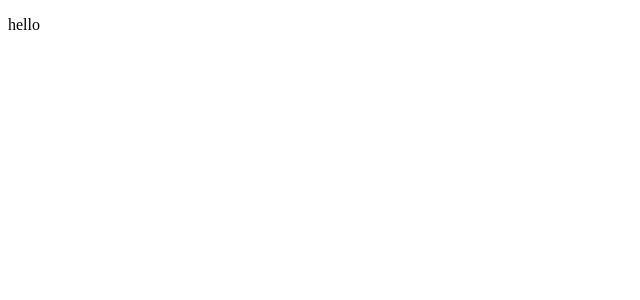
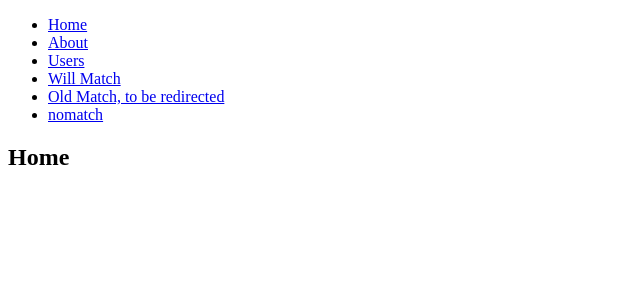
Before and after one commit to mmmoikim/webpack-react-setting, a React app: page / in a window 1280 px wide. Shown: the top 300 px of the page, without its empty margins (0-640 px from the left). Built offline with nearby package versions, Linux system fonts and the light colour scheme; the HTML template or start-up script is replaced by a standard one.

Commit message:
add react router

```diff
--- /dev/null
+++ b/src/App.js
@@ -0,0 +1,17 @@
+import React from 'react';
+import Menu from "./Menu.js"
+import RoutePage from "./RoutePage.js"
+
+class App extends React.Component {
+  render() {
+    return (
+      <div>
+      <Menu/>
+      <RoutePage/>
+      </div>
+    )
+  }
+}
+
+
+export default App;
--- /dev/null
+++ b/src/Menu.js
@@ -0,0 +1,36 @@
+import React from 'react';
+import { BrowserRouter as Router, Link} from "react-router-dom";
+
+class Menu extends React.Component {
+  render() {
+    return (
+     <Router>
+         <nav>
+           <ul>
+             <li>
+               <Link to="/">Home</Link>
+             </li>
+             <li>
+               <Link to="/about/">About</Link>
+             </li>
+             <li>
+               <Link to="/users/">Users</Link>
+             </li>
+             <li>
+               <Link to="/will-match/">Will Match</Link>
+             </li>
+             <li>
+              <Link to="/old-match/">Old Match, to be redirected</Link>
+            </li>
+             <li>
+               <Link to="/nomatch/">nomatch</Link>
+             </li>
+           </ul>
+         </nav>
+     </Router>
+   );
+ }
+}
+
+
+export default Menu;
--- /dev/null
+++ b/src/RoutePage.js
@@ -0,0 +1,32 @@
+import React from 'react';
+import { BrowserRouter as Router, Route, Switch, Redirect} from "react-router-dom";
+
+import path from "./path"
+
+class RoutePage extends React.Component {
+  render() {
+    return (
+      <Router>
+        <Switch>
+          {path.map((obj, index) => (
+            <Route
+              key={index}
+              path={obj.path}
+              exact={obj.exact}
+              component={obj.component}
+            />
+          ))}
+          <Redirect from="/old-match" to="/will-match" />
+          <Route component={NoMatch} />
+        </Switch>
+      </Router>
+   );
+ }
+}
+
+
+function NoMatch() {
+  return <h2>404</h2>;
+}
+
+export default RoutePage;
--- a/src/index.js
+++ b/src/index.js
@@ -1,10 +1,6 @@
 import React from 'react';
-import { render } from 'react-dom';
+import ReactDOM from 'react-dom';
 
-const App = () => (
-  <div>
-    <p>hello</p>
-  </div>
-);
+import App from "./App.js"
 
-render(<App />, document.getElementById('app'));
+ReactDOM.render(<App />, document.getElementById('app'));
--- /dev/null
+++ b/src/path.js
@@ -0,0 +1,23 @@
+import React from 'react';
+
+const path = [
+    {
+     path: "/",
+     exact: true,
+     component: () => <h2>Home</h2>
+   },
+   {
+     path: "/users",
+     component: () => <h2>users</h2>
+   },
+   {
+     path: "/about",
+     component: () => <h2>about</h2>
+   },
+   {
+     path: "/will-match",
+     component: () => <h2>will-match</h2>
+   }
+];
+
+export default path;
```
Also changed, not shown: src/Container.js (deleted, +0 -21 lines), 1 other file (tests, documents, lock files or other folders).
